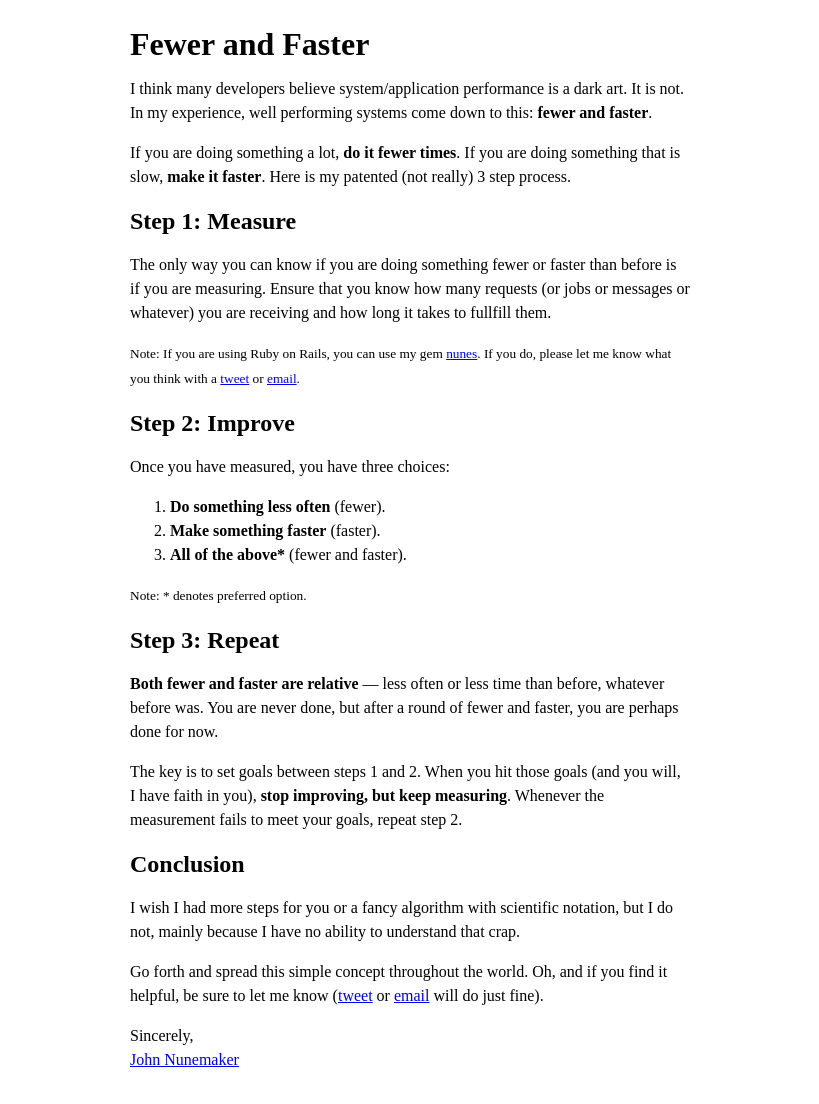
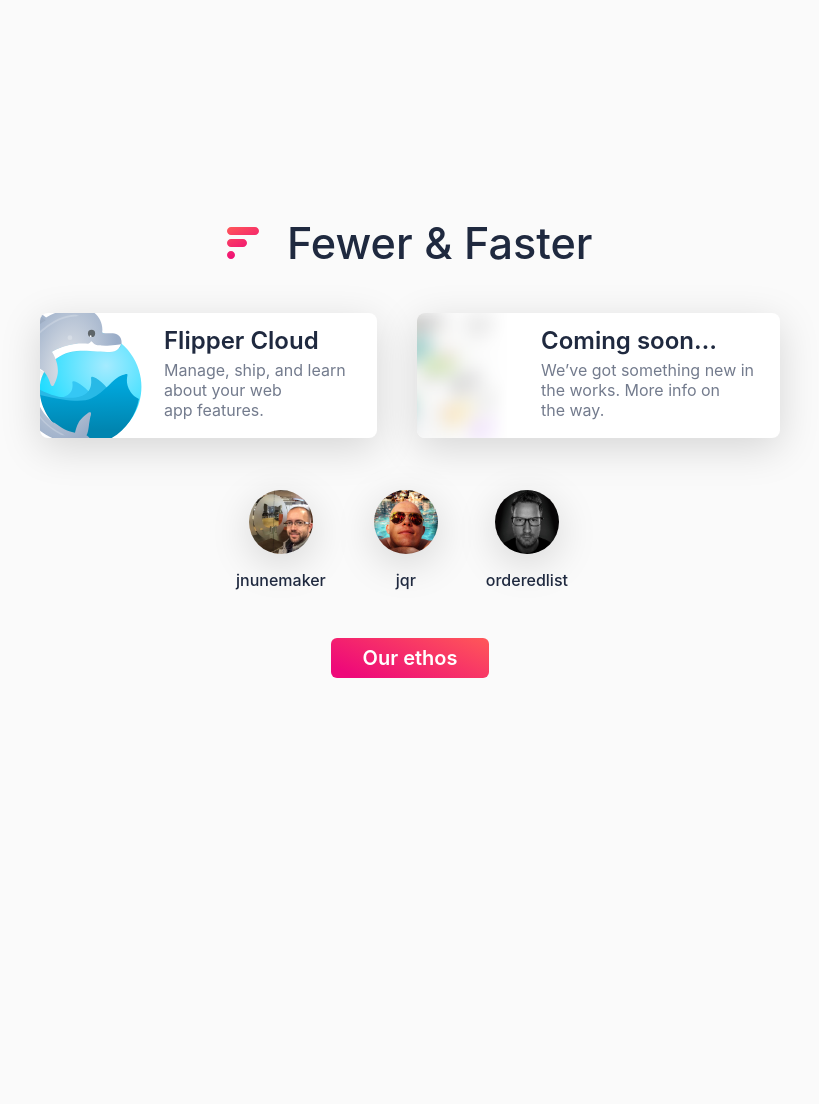
Before and after one commit to fewerandfaster/fewerandfaster.github.io, a Jekyll site: the page built from index.html, in a window 1280 px wide. Shown: the whole page, without its empty margins (230-1049 px from the left). Built offline with Jekyll 4.4.1, drawn with Linux system fonts in a browser that asks for light colours; a script that is not in the unit is left out; after the commit the page ends 900 px from its top, so only the background shows below that.

Commit message:
New FF homepage and ethos page

```diff
--- a/_layouts/default.html
+++ b/_layouts/default.html
@@ -7,24 +7,24 @@
 
     <title>{{ site.title }} - {{ site.tagline }}</title>
 
-    <style media="screen">
-      body {
-        font-size: 1em;
-        line-height: 1.5em;
-        margin: 2em auto;
-        max-width: 35em;
-      }
-
-      /* Smartphones (portrait and landscape) ----------- */
-      @media only screen and (max-width: 600px) {
-        body {
-          padding: 0 1em;
-        }
-      }
-    </style>
+    <link rel="stylesheet" href="/css/base.css">
   </head>
   <body>
-    {{ content }}
+    <div class="container">
+      <div class="mark">
+        <a href="/">
+          <h1>
+            Fewer &amp; Faster
+          </h1>
+        </a>
+      </div>
+
+      <div class="content">
+        {{ content }}
+      </div>
+    </div>
+
+
 
     <script type="text/javascript">
       var _gauges = _gauges || [];
--- /dev/null
+++ b/css/base.css
@@ -0,0 +1,221 @@
+html {
+  font-family: -apple-system, BlinkMacSystemFont, "Segoe UI", "Roboto", "Helvetica Neue", Arial, sans-serif, "Apple Color Emoji", "Segoe UI Emoji", "Segoe UI Symbol";
+}
+
+html, body {
+  min-height: 100vh;
+  color: #1F293F;
+  background-color: #fafafa;
+}
+
+* {
+  margin: 0;
+  padding: 0;
+}
+
+.container {
+  max-width: 780px;
+  margin: 0 auto;
+  padding: 3rem 0;
+  display: flex;
+  flex-direction: column;
+  justify-content: center;
+  min-height: 100vh;
+  box-sizing: border-box;
+}
+
+
+h1 {
+  font-weight: 500;
+  margin: 0 auto 2rem;
+  text-align: center;
+  font-size: 2.7rem;
+  line-height: 1;
+  vertical-align: middle;
+  color: #1F293F;
+}
+
+h1::before {
+  content: '';
+  display: inline-block;
+  width: 2rem;
+  height: 2rem;
+  background-repeat: no-repeat;
+  background-image: url('images/fewer-faster-mark.svg');
+  background-size: contain;
+  background-position: center;
+  margin: 0 1rem 0 0;
+}
+
+h2 {
+  font-weight: 600;
+}
+
+.products {
+  display: flex;
+  padding: 1rem 0;
+  justify-content: center;
+}
+
+.product {
+  flex: 1 1 auto;
+  text-decoration: none;
+  overflow: hidden;
+  border-radius: 8px;
+  box-shadow: rgba(0, 0, 0, 0.15) 0 10px 40px;
+  margin: 0 20px 20px;
+  padding: 1rem 1.5rem 1.15rem calc(2rem + 92px);
+  color: #1F293F;
+  position: relative;
+  background-color: #fff;
+}
+
+.product-image {
+  position: absolute;
+  top: 0;
+  left: 0;
+  bottom: 0;
+  width: calc(92px + 1rem);
+  background-size: cover;
+  background-repeat: no-repeat;
+  background-position: right center;
+}
+
+.product-flipper .product-image {
+  background-image: url('images/flipper.svg');
+}
+
+.product-soon .product-image {
+  background-image: url('images/soon.png');
+}
+
+.product-title {
+  line-height: 1;
+  margin-bottom: 0.45rem;
+}
+
+.product-description {
+  color: #737B8D;
+}
+
+.people {
+  display: flex;
+  padding: 1rem 0;
+  justify-content: center;
+}
+
+.person {
+  margin: 0 1rem 1rem 0;
+  text-align: center;
+  padding: 0 1rem;
+  flex: 0 1 auto;
+  text-decoration: none;
+}
+
+.person-avatar {
+  width: 64px;
+  height: 64px;
+  box-shadow: rgba(0, 0, 0, 0.15) 0 10px 40px;
+  border-radius: 100%;
+  overflow: hidden;
+  margin: 0 auto 1rem;
+}
+
+.person-avatar img {
+  width: 64px;
+  height: 64px;
+}
+
+.person-handle {
+  color: #1F293F;
+  font-weight: 500;
+}
+
+.person, .product {
+  transition: all 0.2s ease;
+}
+
+.person:hover, .product:hover {
+  transform: scale(1.05);
+}
+
+.buttons {
+  padding: 1rem 0 0;
+  text-align: center;
+}
+
+.btn {
+  display: inline-block;
+  background-image: linear-gradient(24deg, #EE0979 11%, #FF5858 100%);
+  border-radius: 6px;
+  color: #fff;
+  font-weight: 600;
+  font-size: 1.25rem;
+  padding: 0 2rem;
+  line-height: 2.5rem;
+  text-decoration: none;
+}
+
+.btn:hover {
+  color: #fff;
+}
+
+.ethos {
+  font-size: 18px;
+  line-height: 1.5;
+}
+
+.ethos p, .ethos ul, .ethos ol {
+  color: #737B8D;
+  margin-bottom: 1rem;
+}
+
+.ethos ul, .ethos ol {
+  margin-left: 2rem;
+}
+
+.ethos li {
+  margin-bottom: 0.5rem;
+}
+
+.ethos h2 {
+  margin-bottom: 1rem;
+}
+
+strong {
+  color: #1F293F;
+}
+
+a {
+  color: #FF5858;
+  text-decoration: none;
+}
+
+a:hover {
+  color: #EE0979;
+}
+
+@media only screen and (max-width: 660px) {
+  .container {
+    padding: 3rem 1rem;
+    min-height: auto;
+  }
+
+  h1 {
+    font-size: 2rem;
+  }
+
+  h1:before {
+    width: 1.5rem;
+    height: 1.5rem;
+    margin-right: 0.5rem;
+  }
+
+  .products {
+    flex-direction: column;
+  }
+
+  .person {
+    padding: 0;
+  }
+}
--- a/index.html
+++ b/index.html
@@ -1,38 +1,44 @@
 ---
 layout: default
-title: Home
+title: Fewer and Faster
 ---
 
-<h1>{{ site.title }}</h1>
+<div class="products">
+  <a href="https://flippercloud.io" class="product product-flipper">
+    <div class="product-image"></div>
+    <div class="product-details">
+      <h2 class="product-title">Flipper Cloud</h2>
+      <p class="product-description">
+        Manage, ship, and learn about your web app&nbsp;features.
+      </p>
+    </div>
+  </a>
+  <a href="https://fewerandfaster.com" class="product product-soon">
+    <div class="product-image"></div>
+    <div class="product-details">
+      <h2 class="product-title">Coming soon…</h2>
+      <p class="product-description">
+        We’ve got something new in the works. More info on the&nbsp;way.
+      </p>
+    </div>
+  </a>
+</div>
 
-<p>I think many developers believe system/application performance is a dark art. It is not. In my experience, well performing systems come down to this: <strong>fewer and faster</strong>.</p>
+<div class="people">
+  <a href="https://twitter.com/jnunemaker" class="person">
+    <div class="person-avatar"><img src="images/jnunemaker.jpg" alt="John Nunemaker"></div>
+    <div class="person-handle">jnunemaker</div>
+  </a>
+  <a href="https://twitter.com/jqr" class="person">
+    <div class="person-avatar"><img src="images/jqr.jpg" alt="Eli Miller"></div>
+    <div class="person-handle">jqr</div>
+  </a>
+  <a href="https://twitter.com/orderedlist" class="person">
+    <div class="person-avatar"><img src="images/orderedlist.jpg" alt="Steve Smith"></div>
+    <div class="person-handle">orderedlist</div>
+  </a>
+</div>
 
-<p>If you are doing something a lot, <strong>do it fewer times</strong>. If you are doing something that is slow, <strong>make it faster</strong>. Here is my patented (not really) 3 step process.</p>
-
-<h2>Step 1: Measure</h2>
-<p>The only way you can know if you are doing something fewer or faster than before is if you are measuring. Ensure that you know how many requests (or jobs or messages or whatever) you are receiving and how long it takes to fullfill them.</p>
-
-<p><small>Note: If you are using Ruby on Rails, you can use my gem <a href="https://github.com/jnunemaker/nunes">nunes</a>. If you do, please let me know what you think with a <a href="https://twitter.com/jnunemaker">tweet</a> or <a href="mailto:john@fewerandfaster.com">email</a>.</small></p>
-
-<h2>Step 2: Improve</h2>
-<p>Once you have measured, you have three choices:</p>
-
-<ol>
-  <li><strong>Do something less often</strong> (fewer).</li>
-  <li><strong>Make something faster</strong> (faster).</li>
-  <li><strong>All of the above*</strong> (fewer and faster).</li>
-</ol>
-
-<p><small>Note: * denotes preferred option.</small></p>
-
-<h2>Step 3: Repeat</h2>
-<p><strong>Both fewer and faster are relative</strong> &mdash; less often or less time than before, whatever before was. You are never done, but after a round of fewer and faster, you are perhaps done for now.</p>
-
-<p>The key is to set goals between steps 1 and 2. When you hit those goals (and you will, I have faith in you), <strong>stop improving, but keep measuring</strong>. Whenever the measurement fails to meet your goals, repeat step 2.</p>
-
-<h2>Conclusion</h2>
-<p>I wish I had more steps for you or a fancy algorithm with scientific notation, but I do not, mainly because I have no ability to understand that crap.</p>
-
-<p>Go forth and spread this simple concept throughout the world. Oh, and if you find it helpful, be sure to let me know (<a href="https://twitter.com/jnunemaker">tweet</a> or <a href="mailto:john@fewerandfaster.com">email</a> will do just fine).</p>
-
-<p>Sincerely,<br><a href="http://johnnunemaker.com">John Nunemaker</a></p>
+<div class="buttons">
+  <a href="/ethos/" class="btn">Our ethos</a>
+</div>
```
Also changed, not shown: ethos.html (added, +39 -0 lines), css/images/fewer-faster-mark.svg (added), css/images/flipper.svg (added), css/images/soon.png (added), images/jnunemaker.jpg (added), images/jqr.jpg (added), images/orderedlist.jpg (added).
